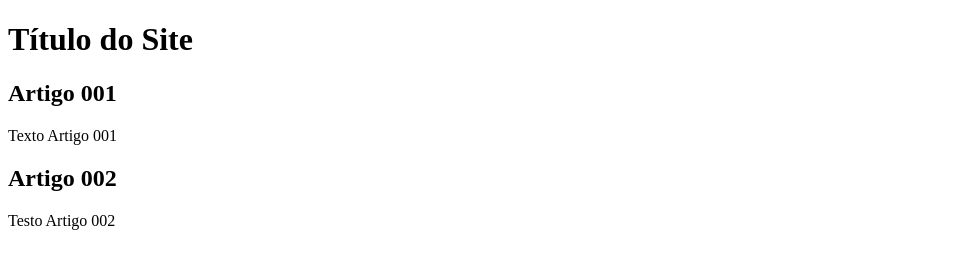
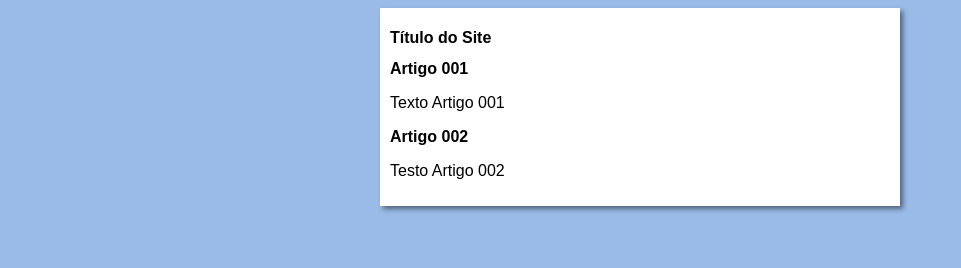
Before and after one commit to designermauro/projeto-site, a plain HTML site: page index.html in a window 1280 px wide. Shown: the whole page, without its empty margins (0-961 px from the left). Drawn offline with Linux system fonts and the light colour scheme.

Commit message:
iniciei o design

```diff
--- /dev/null
+++ b/estilos/style.css
@@ -0,0 +1,15 @@
+*{
+    font-family: Arial, Helvetica, sans-serif;
+    font-size: 16px;
+}
+body{
+    background-color: rgb(154, 187, 231);
+}
+
+main{
+    background-color: white;
+    width: 500px;
+    margin: auto;
+    padding: 10px;
+    box-shadow: 3px 3px 5px rgba(0, 0, 0, 0.473);
+}
--- a/index.html
+++ b/index.html
@@ -5,6 +5,7 @@
     <meta http-equiv="X-UA-Compatible" content="IE=edge">
     <meta name="viewport" content="width=device-width, initial-scale=1.0">
     <title>Título do Site</title>
+    <link rel="stylesheet" href="estilos/style.css">
 </head>
 <body>
     <main>
```
